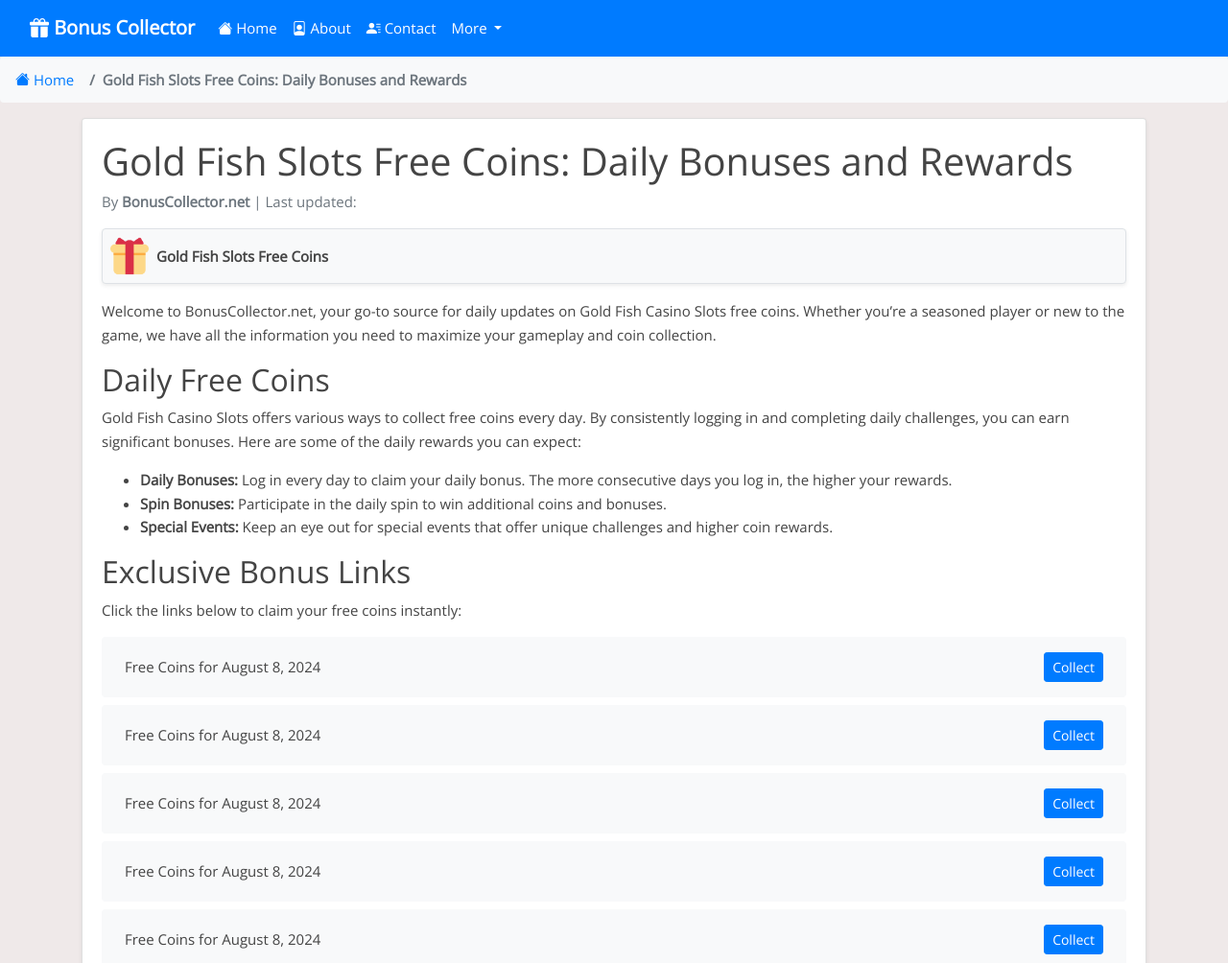
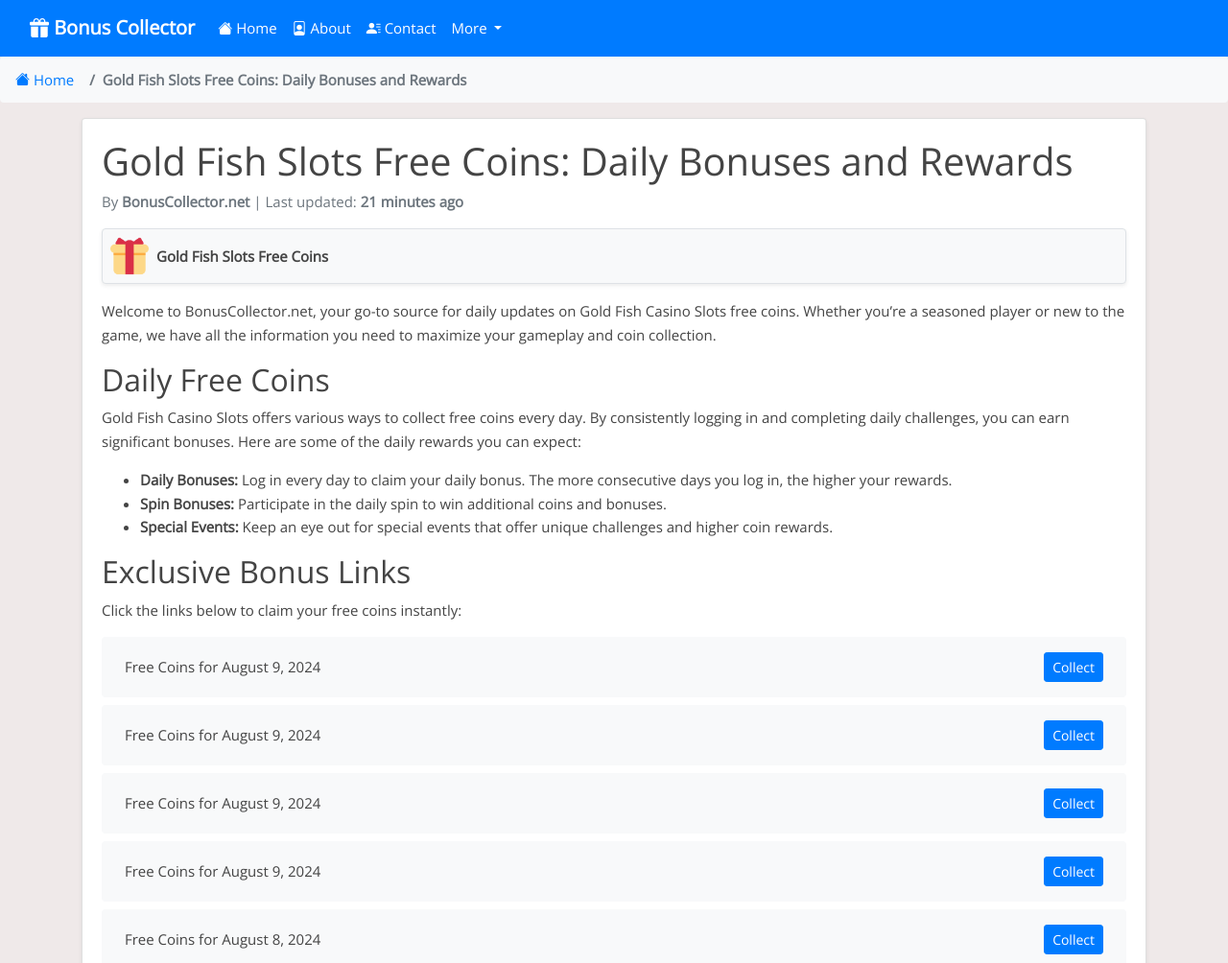
Before and after one commit to Prollad99/bs-net, a Jekyll site: the page built from _posts/2024-08-08-gold-fish-slots.md, in a window 1280 px wide and 1400 px high. Shown: the top 1004 px of the window at 96% size. Built offline with Jekyll 4.4.1, drawn with Linux system fonts in a browser that asks for light colours; nearby versions of some CDN libraries; comment, search, counter and statistics services are not loaded.

Commit message:
Update gold-fish-slots reward links and last modified date

```diff
--- a/_data/include_files.yml
+++ b/_data/include_files.yml
@@ -78,3 +78,6 @@
 
 solitaire-grand-harvest.html:
   last_modified: 2024-08-08 12:26:15
+
+gold-fish-slots.html:
+  last_modified: 2024-08-09 03:15:27
--- a/_includes/gold-fish-slots.html
+++ b/_includes/gold-fish-slots.html
@@ -1,4 +1,20 @@
 <ul class="list-group mt-3 mb-4">
+  <li class="list-group-item d-flex justify-content-between align-items-center">
+    <span>Free Coins for August 9, 2024</span>
+    <a href="https://bit.ly/3LTRhg3" class="btn btn-primary btn-sm">Collect</a>
+  </li>
+  <li class="list-group-item d-flex justify-content-between align-items-center">
+    <span>Free Coins for August 9, 2024</span>
+    <a href="https://bit.ly/4fxhnDj" class="btn btn-primary btn-sm">Collect</a>
+  </li>
+  <li class="list-group-item d-flex justify-content-between align-items-center">
+    <span>Free Coins for August 9, 2024</span>
+    <a href="https://bit.ly/4cffdFp" class="btn btn-primary btn-sm">Collect</a>
+  </li>
+  <li class="list-group-item d-flex justify-content-between align-items-center">
+    <span>Free Coins for August 9, 2024</span>
+    <a href="http://bit.ly/4fColH2" class="btn btn-primary btn-sm">Collect</a>
+  </li>
   <li class="list-group-item d-flex justify-content-between align-items-center">
     <span>Free Coins for August 8, 2024</span>
     <a href="http://bit.ly/4fvXgW6" class="btn btn-primary btn-sm">Collect</a>
@@ -383,20 +399,4 @@
     <span>Free Coins for August 8, 2024</span>
     <a href="https://bit.ly/4bFYGdp" class="btn btn-primary btn-sm">Collect</a>
   </li>
-  <li class="list-group-item d-flex justify-content-between align-items-center">
-    <span>Free Coins for August 8, 2024</span>
-    <a href="https://bit.ly/3S3F7oq" class="btn btn-primary btn-sm">Collect</a>
-  </li>
-  <li class="list-group-item d-flex justify-content-between align-items-center">
-    <span>Free Coins for August 8, 2024</span>
-    <a href="https://bit.ly/4eU9w2t" class="btn btn-primary btn-sm">Collect</a>
-  </li>
-  <li class="list-group-item d-flex justify-content-between align-items-center">
-    <span>Free Coins for August 8, 2024</span>
-    <a href="http://bit.ly/3xSP2Xc" class="btn btn-primary btn-sm">Collect</a>
-  </li>
-  <li class="list-group-item d-flex justify-content-between align-items-center">
-    <span>Free Coins for August 8, 2024</span>
-    <a href="https://bit.ly/3zFpKMI" class="btn btn-primary btn-sm">Collect</a>
-  </li>
 </ul>
```
Also changed, not shown: links-json/gold-fish-slots.json (+16 -16 lines).
